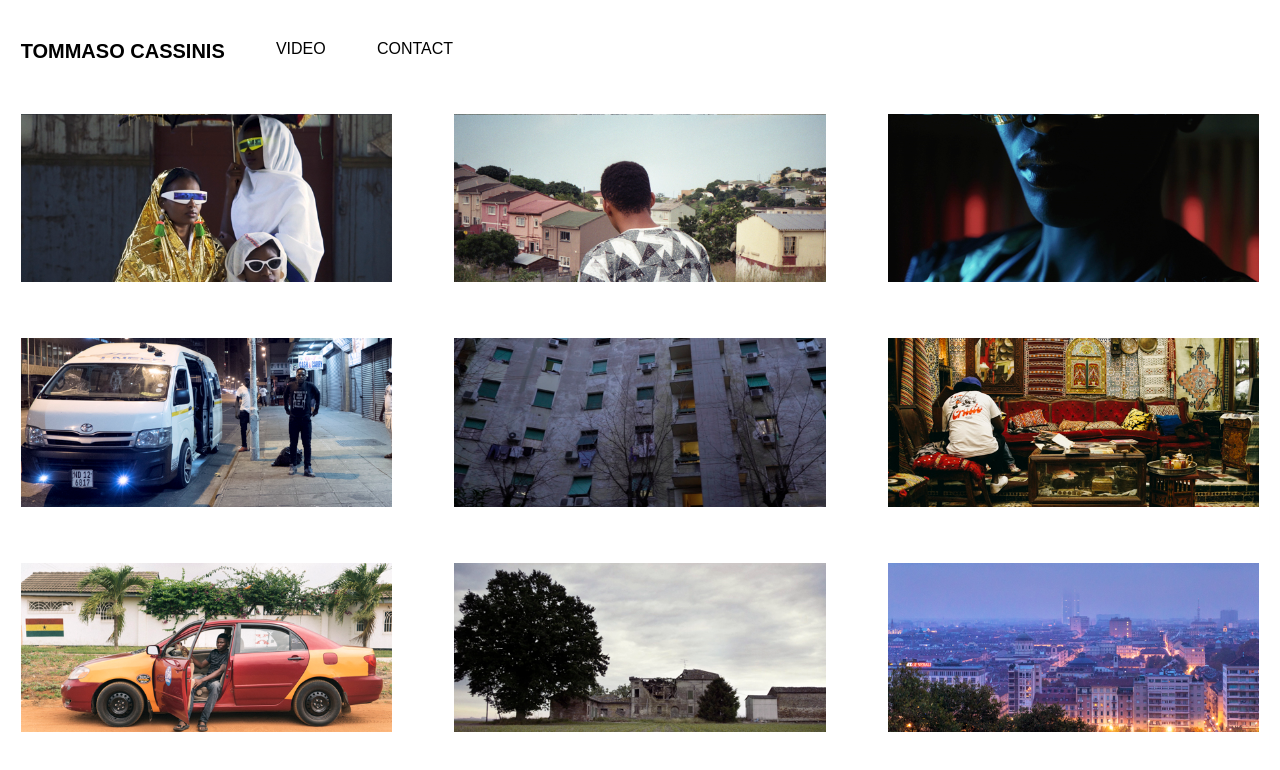
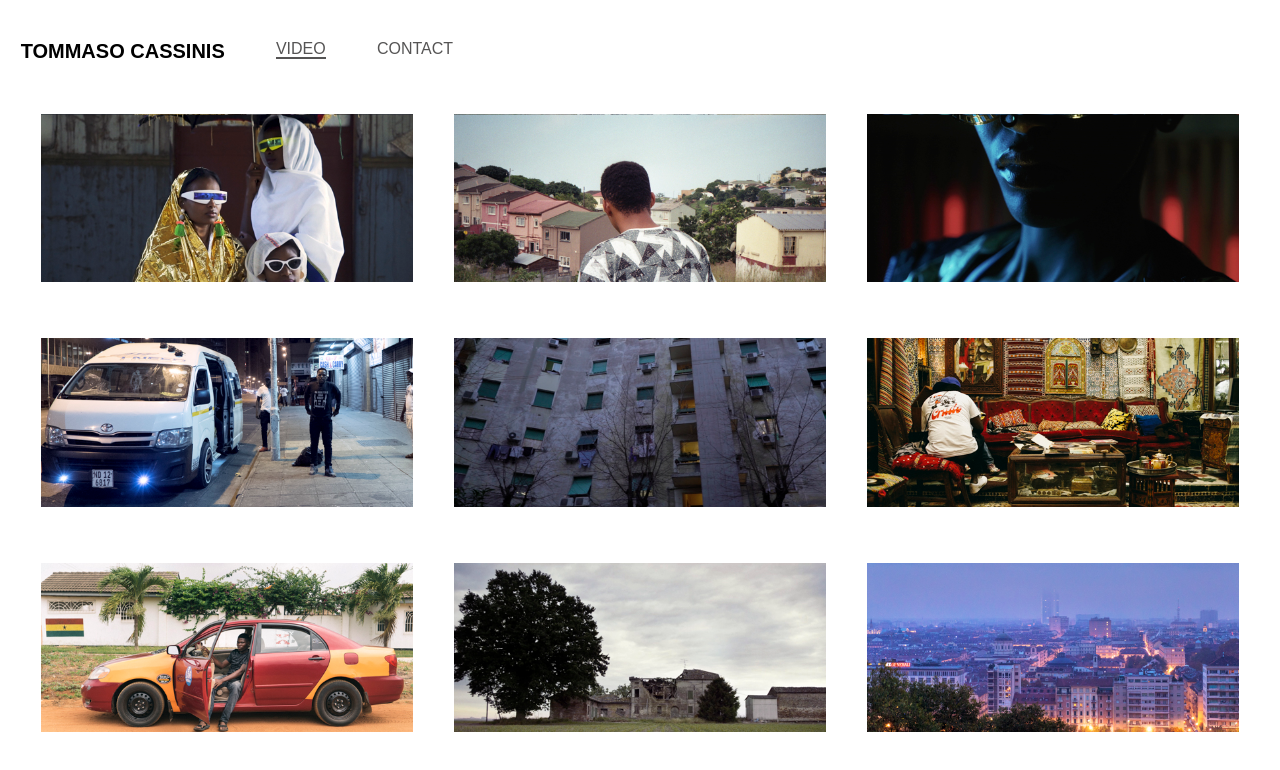
Before and after one commit to matteocarpi/tommasocassinis, a React (Create React App) app: page / in a window 1280 px wide. Shown: the top 770 px of the page. Built offline with nearby package versions, Linux system fonts and the light colour scheme.

Commit message:
active header and solved bug with video click

```diff
--- a/src/App.js
+++ b/src/App.js
@@ -16,7 +16,6 @@ function App() {
       <div className="App">
         <Header />
 
-        <Route exact path="/video" component={VideoPage} />
         <Route exact path="/" component={VideoPage} />
         <Route exact path="/contact" component={ContactPage} />
 
@@ -24,7 +23,7 @@ function App() {
           let permalink =
             "/video/" + video.title.replace(/\s+/g, "-").toLowerCase();
           return (
-            <Route
+            <Route key={video.title}
               exact
               path={permalink}
               render={() => (
--- a/src/assets/styles/header.scss
+++ b/src/assets/styles/header.scss
@@ -32,3 +32,13 @@ header {
     }
   }
 }
+a.nav-item {
+  transition: 0.3s;
+  color: #555454;
+}
+.nav-link:hover {
+  border-bottom: solid 2px;
+}
+.active {
+  border-bottom: solid 2px;
+}
--- a/src/assets/styles/universal.scss
+++ b/src/assets/styles/universal.scss
@@ -22,3 +22,14 @@
 .copyright {
   text-transform: uppercase;
 }
+
+.side-column {
+  margin-left: 20px;
+}
+
+@media screen and (max-width: 768px) {
+  .contact-page.page-wrap {
+    flex-direction: column;
+    align-items: center;
+  }
+}
--- a/src/assets/styles/video.scss
+++ b/src/assets/styles/video.scss
@@ -3,15 +3,17 @@
   display: flex;
 }
 .video-list {
+  z-index: -1;
   margin-top: -3%;
   width: 100%;
   display: flex;
-  justify-content: space-between;
-  flex-wrap: wrap
+  justify-content: space-around;
+  flex-wrap: wrap;
 }
 
 .video-thumb-wrap {
   width: 30%;
+  min-width: 300px;
 }
 
 .video-thumb {
--- a/src/components/elements/headerComponent/header.js
+++ b/src/components/elements/headerComponent/header.js
@@ -17,12 +17,12 @@ class Header extends React.Component {
 
         <ul key="ul">
 
-          <li className="first"><Link to="/" key="homePage"><h1>Tommaso Cassinis</h1></Link></li>
+          <li className="first"><h1>Tommaso Cassinis</h1></li>
 
 
 
           {NavigationList.map((navItem, index) => {
-            return <NavItem key={navItem} navItem={navItem} />
+            return <NavItem key={navItem.name} navItem={navItem} />
           })}
 
         </ul>
--- a/src/components/elements/headerComponent/navItem.js
+++ b/src/components/elements/headerComponent/navItem.js
@@ -1,15 +1,14 @@
 import React from 'react';
 
 import {
-  Link
+  NavLink
 } from 'react-router-dom';
 
 class NavItem extends React.Component {
   render() {
-
     const {navItem} = this.props;
-    return  <li>
-              <Link to={navItem.link} key={navItem.link}>{navItem.name}</Link>
+    return  <li className="">
+              <NavLink activeClassName="active" exact={true} className="nav-item" to={navItem.link} key={navItem.link}>{navItem.name}</NavLink>
             </li>
   }
 }
--- a/src/components/elements/video.js
+++ b/src/components/elements/video.js
@@ -1,5 +1,6 @@
 import React from "react";
 
+import {Link} from "react-router-dom";
 import "../../assets/styles/video.scss";
 
 function Video(video) {
@@ -44,7 +45,9 @@ function Video(video) {
           })}
         </div>
       </div>
+      <Link to="/video"> Back to all videos </Link>
     </div>
+
   );
 }
 
--- a/src/components/pages/videoPage.js
+++ b/src/components/pages/videoPage.js
@@ -19,11 +19,13 @@ class VideoPage extends React.Component {
           let permalink =
             "/video/" + video.title.replace(/\s+/g, "-").toLowerCase();
           return (
-            <Link className="video-thumb-wrap" to={permalink}>
-              <div className="video-thumb" style={thumbStyle}>
-                <img className="thumb-graphic" src={video.graphic} alt=""/>
-              </div>
-            </Link>
+            <div className="video-thumb-wrap">
+              <Link to={permalink}>
+                <div className="video-thumb" style={thumbStyle}>
+                  <img className="thumb-graphic" src={video.graphic} alt=""/>
+                </div>
+              </Link>
+            </div>
           );
         })}
       </div>
--- a/src/data/navigation.json
+++ b/src/data/navigation.json
@@ -1,7 +1,7 @@
 [
   {
     "name": "Video",
-    "link": "/video"
+    "link": "/"
   },
 
   {
```
